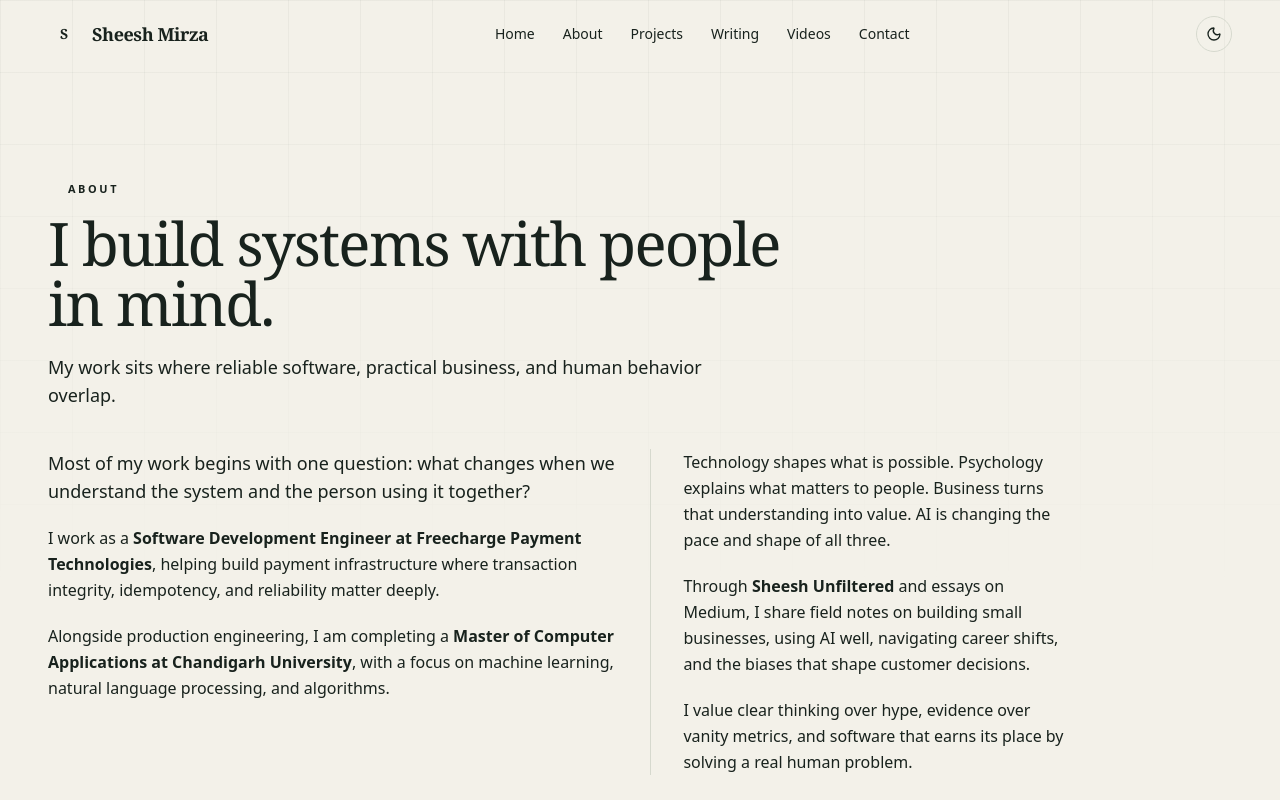
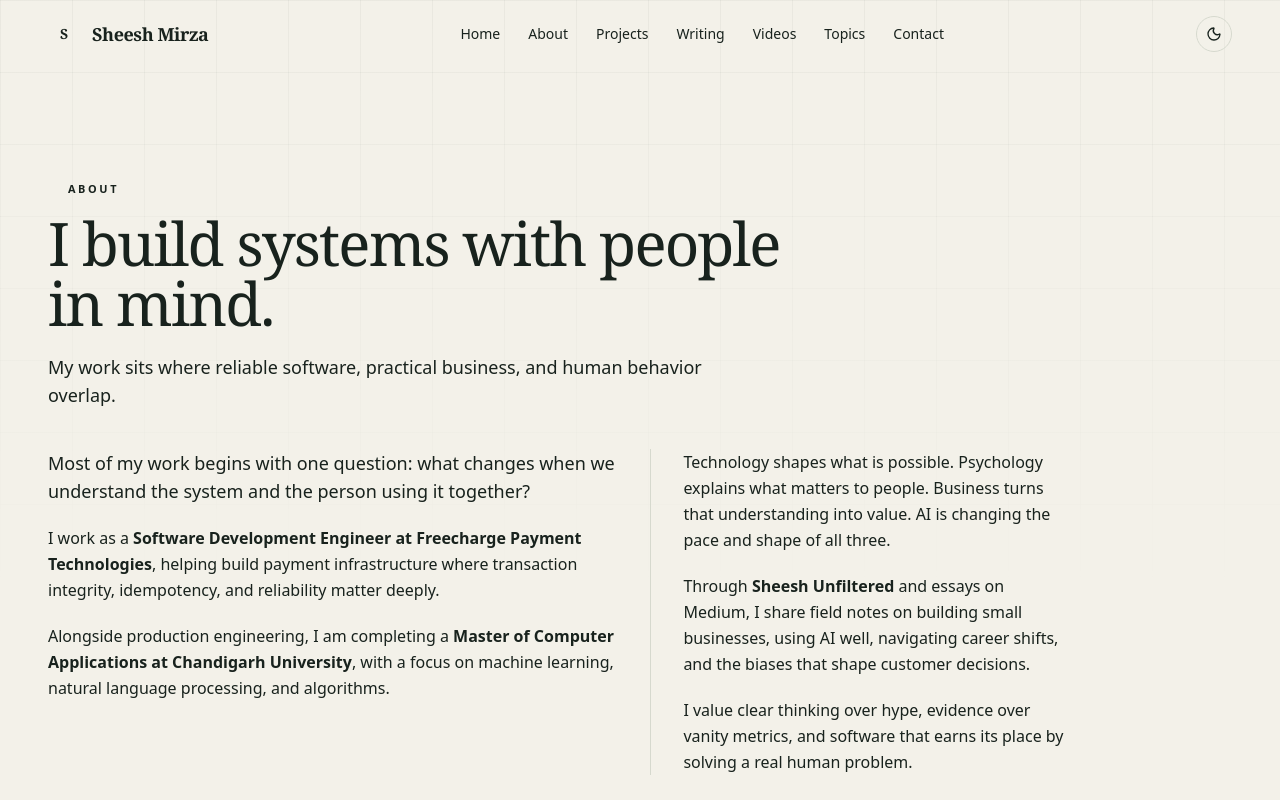
Before and after one commit to sheeshmirza/sheeshmirza-website, a Next.js app: page /about in a window 1280 px wide. Shown: the top 800 px of the page. Built offline with nearby package versions, Linux system fonts and the light colour scheme.

Commit message:
Sharpen Sheesh Mirza homepage identity and SEO links: src/data/site-config.ts

```diff
--- a/src/data/site-config.ts
+++ b/src/data/site-config.ts
@@ -13,6 +13,7 @@ export const navLinks = [
   { label: "Projects", href: "/projects" },
   { label: "Writing", href: "/blog" },
   { label: "Videos", href: "/videos" },
+  { label: "Topics", href: "/ai-engineering" },
   { label: "Contact", href: "/contact" },
 ];
 
```
